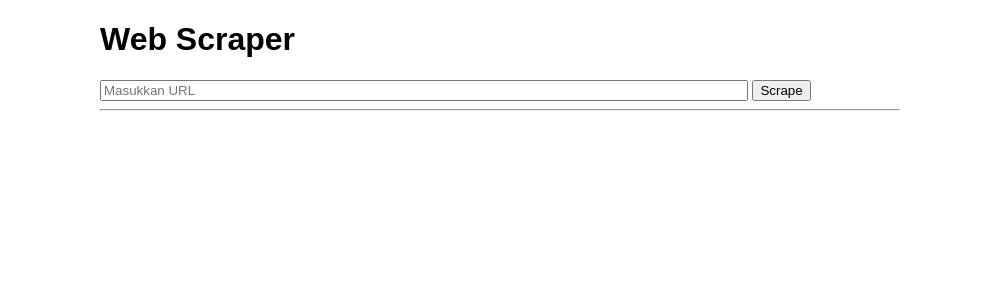
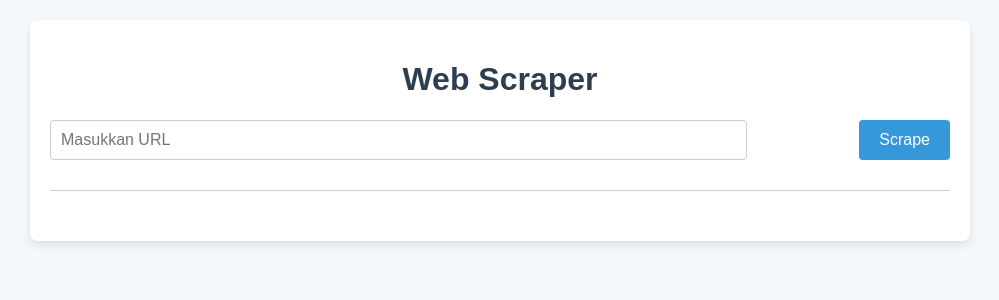
Before and after one commit to yasirdanuarsa/scraping, a Flask app: page / in a window 1280 px wide. Shown: the top 300 px of the page, without its empty margins (140-1139 px from the left). Run offline with Flask 3, Linux system fonts and the light colour scheme.

Commit message:
index.html

```diff
--- a/templates/index.html
+++ b/templates/index.html
@@ -8,14 +8,89 @@
         body {
             font-family: Arial, sans-serif;
             margin: 20px;
+            background-color: #f4f7fc;
+            color: #333;
         }
         .container {
-            max-width: 800px;
+            max-width: 900px;
             margin: 0 auto;
+            background-color: #fff;
+            padding: 20px;
+            border-radius: 8px;
+            box-shadow: 0 4px 8px rgba(0, 0, 0, 0.1);
         }
-        img {
+        h1 {
+            text-align: center;
+            color: #2c3e50;
+        }
+        form {
+            display: flex;
+            justify-content: space-between;
+            margin-bottom: 20px;
+        }
+        input[type="text"] {
+            padding: 10px;
+            width: 75%;
+            border: 1px solid #ccc;
+            border-radius: 4px;
+            font-size: 16px;
+        }
+        button {
+            padding: 10px 20px;
+            background-color: #3498db;
+            color: white;
+            border: none;
+            border-radius: 4px;
+            cursor: pointer;
+            font-size: 16px;
+        }
+        button:hover {
+            background-color: #2980b9;
+        }
+        hr {
+            margin: 30px 0;
+            border: 0;
+            border-top: 1px solid #ccc;
+        }
+        .error {
+            color: red;
+            font-weight: bold;
+        }
+        .scraped-images {
+            display: grid;
+            grid-template-columns: repeat(auto-fill, minmax(200px, 1fr));
+            gap: 20px;
+            margin-top: 20px;
+        }
+        .image-container {
+            position: relative;
+            text-align: center;
+        }
+        .image-container img {
             max-width: 100%;
-            height: auto;
+            border-radius: 8px;
+            box-shadow: 0 4px 8px rgba(0, 0, 0, 0.1);
+        }
+        .image-number {
+            position: absolute;
+            top: 8px;
+            right: 8px;
+            background-color: rgba(0, 0, 0, 0.5);
+            color: white;
+            padding: 5px 10px;
+            border-radius: 50%;
+            font-size: 18px;
+        }
+        ul {
+            list-style-type: none;
+            padding-left: 0;
+        }
+        li {
+            background-color: #f1f1f1;
+            margin: 5px 0;
+            padding: 8px;
+            border-radius: 5px;
+            font-size: 1em;
         }
     </style>
 </head>
@@ -23,12 +98,12 @@
     <div class="container">
         <h1>Web Scraper</h1>
         <form method="POST" action="/scrape">
-            <input type="text" name="url" placeholder="Masukkan URL" required style="width: 80%;">
+            <input type="text" name="url" placeholder="Masukkan URL" required>
             <button type="submit">Scrape</button>
         </form>
         <hr>
         {% if error %}
-            <p style="color: red;">Error: {{ error }}</p>
+            <p class="error">{{ error }}</p>
         {% endif %}
         {% if url %}
             <h2>Data dari {{ url }}</h2>
@@ -39,9 +114,14 @@
                 {% endfor %}
             </ul>
             <h3>Gambar:</h3>
-            {% for img in images %}
-                <img src="{{ img }}" alt="Scraped Image">
-            {% endfor %}
+            <div class="scraped-images">
+                {% for img in images %}
+                    <div class="image-container">
+                        <img src="{{ img }}" alt="Scraped Image">
+                        <div class="image-number">{{ loop.index }}</div>
+                    </div>
+                {% endfor %}
+            </div>
         {% endif %}
     </div>
 </body>
```
